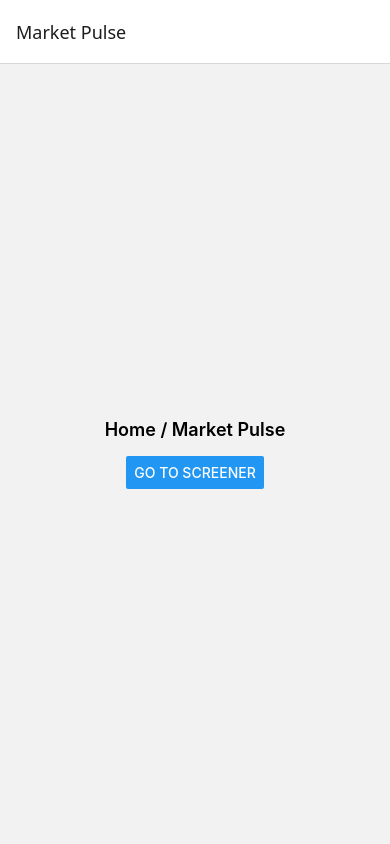
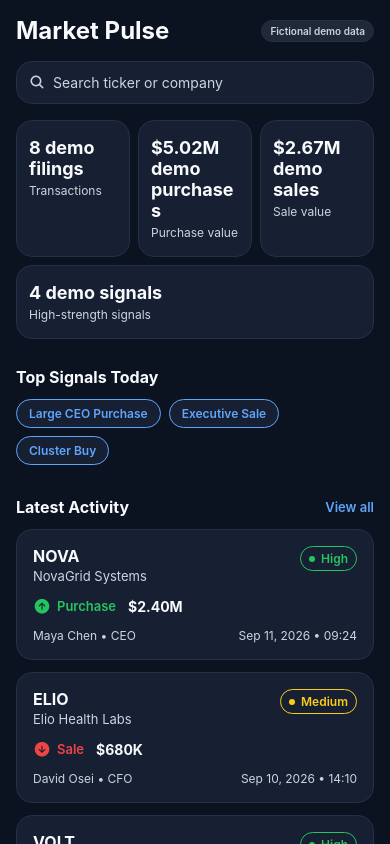
Before and after one commit to ironbat106/insider-activity-mobile-prototype, a React Native app: screen /Home in a window 390 px wide. Built offline with nearby package versions, Linux system fonts and the light colour scheme.

Commit message:
Build Home / Market Pulse screen

```diff
--- a/src/navigation/AppNavigator.tsx
+++ b/src/navigation/AppNavigator.tsx
@@ -2,26 +2,24 @@ import React from "react";
 import { View, Text, StyleSheet, Button } from "react-native";
 import { NavigationContainer } from "@react-navigation/native";
 import { createNativeStackNavigator } from "@react-navigation/native-stack";
+
 import { RootStackParamList } from "./types";
+import HomeScreen from "../screens/HomeScreen";
 
 const Stack = createNativeStackNavigator<RootStackParamList>();
-
-function HomePlaceholder({ navigation }: any) {
-  return (
-    <View style={styles.placeholder}>
-      <Text style={styles.placeholderText}>Home / Market Pulse</Text>
-      <Button title="Go to Screener" onPress={() => navigation.navigate("Screener")} />
-    </View>
-  );
-}
 
 function ScreenerPlaceholder({ navigation }: any) {
   return (
     <View style={styles.placeholder}>
       <Text style={styles.placeholderText}>Latest Trades / Screener</Text>
+
       <Button
         title="Open a sample trade"
-        onPress={() => navigation.navigate("TradeDetails", { tradeId: "trade-nova-01" })}
+        onPress={() =>
+          navigation.navigate("TradeDetails", {
+            tradeId: "trade-nova-01",
+          })
+        }
       />
     </View>
   );
@@ -40,9 +38,23 @@ export default function AppNavigator() {
   return (
     <NavigationContainer>
       <Stack.Navigator>
-        <Stack.Screen name="Home" component={HomePlaceholder} options={{ title: "Market Pulse" }} />
-        <Stack.Screen name="Screener" component={ScreenerPlaceholder} options={{ title: "Screener" }} />
-        <Stack.Screen name="TradeDetails" component={TradeDetailsPlaceholder} options={{ title: "Trade Details" }} />
+        <Stack.Screen
+          name="Home"
+          component={HomeScreen}
+          options={{ headerShown: false }}
+        />
+
+        <Stack.Screen
+          name="Screener"
+          component={ScreenerPlaceholder}
+          options={{ title: "Screener" }}
+        />
+
+        <Stack.Screen
+          name="TradeDetails"
+          component={TradeDetailsPlaceholder}
+          options={{ title: "Trade Details" }}
+        />
       </Stack.Navigator>
     </NavigationContainer>
   );
@@ -55,6 +67,7 @@ const styles = StyleSheet.create({
     justifyContent: "center",
     gap: 16,
   },
+
   placeholderText: {
     fontSize: 18,
     fontWeight: "600",
--- a/src/screens/HomeScreen.tsx
+++ b/src/screens/HomeScreen.tsx
@@ -0,0 +1,180 @@
+import React from "react";
+import { View, Text, StyleSheet, ScrollView, TouchableOpacity, SafeAreaView } from "react-native";
+import { Ionicons } from "@expo/vector-icons";
+import type { NativeStackScreenProps } from "@react-navigation/native-stack";
+import { RootStackParamList } from "../navigation/types";
+import { colors, spacing, radius } from "../theme/colors";
+import { mockTrades } from "../data/mockTrades";
+import { formatCurrencyShort, sumPurchaseValue, sumSaleValue, countHighSignals } from "../utils/formatters";
+import SummaryCard from "../components/SummaryCard";
+import TradeCard from "../components/TradeCard";
+
+type Props = NativeStackScreenProps<RootStackParamList, "Home">;
+
+const TOP_SIGNALS = ["Large CEO Purchase", "Executive Sale", "Cluster Buy"];
+
+export default function HomeScreen({ navigation }: Props) {
+  const latestTrades = [...mockTrades]
+    .sort((a, b) => new Date(b.filedAt).getTime() - new Date(a.filedAt).getTime())
+    .slice(0, 4);
+
+  const purchaseTotal = sumPurchaseValue(mockTrades);
+  const saleTotal = sumSaleValue(mockTrades);
+  const highSignalCount = countHighSignals(mockTrades);
+
+  return (
+    <SafeAreaView style={styles.safeArea}>
+      <ScrollView contentContainerStyle={styles.scrollContent}>
+        <View style={styles.headerRow}>
+          <Text style={styles.headerTitle}>Market Pulse</Text>
+          <View style={styles.badge}>
+            <Text style={styles.badgeText}>Fictional demo data</Text>
+          </View>
+        </View>
+
+        <TouchableOpacity
+          style={styles.searchBar}
+          onPress={() => navigation.navigate("Screener")}
+          activeOpacity={0.7}
+        >
+          <Ionicons name="search" size={16} color={colors.textSecondary} />
+          <Text style={styles.searchText}>Search ticker or company</Text>
+        </TouchableOpacity>
+
+        <View style={styles.summaryRow}>
+          <SummaryCard label="Transactions" value={`${mockTrades.length} demo filings`} />
+          <SummaryCard
+            label="Purchase value"
+            value={`${formatCurrencyShort(purchaseTotal)} demo purchases`}
+          />
+          <SummaryCard label="Sale value" value={`${formatCurrencyShort(saleTotal)} demo sales`} />
+        </View>
+
+        <View style={styles.summaryRowSecond}>
+          <SummaryCard label="High-strength signals" value={`${highSignalCount} demo signals`} />
+        </View>
+
+        <Text style={styles.sectionTitle}>Top Signals Today</Text>
+        <View style={styles.signalRow}>
+          {TOP_SIGNALS.map((signal) => (
+            <View key={signal} style={styles.signalChip}>
+              <Text style={styles.signalChipText}>{signal}</Text>
+            </View>
+          ))}
+        </View>
+
+        <View style={styles.sectionHeaderRow}>
+          <Text style={styles.sectionTitle}>Latest Activity</Text>
+          <TouchableOpacity onPress={() => navigation.navigate("Screener")}>
+            <Text style={styles.viewAll}>View all</Text>
+          </TouchableOpacity>
+        </View>
+
+        {latestTrades.map((trade) => (
+          <TradeCard
+            key={trade.id}
+            trade={trade}
+            onPress={() => navigation.navigate("TradeDetails", { tradeId: trade.id })}
+          />
+        ))}
+      </ScrollView>
+    </SafeAreaView>
+  );
+}
+
+const styles = StyleSheet.create({
+  safeArea: {
+    flex: 1,
+    backgroundColor: colors.background,
+  },
+  scrollContent: {
+    padding: spacing.md,
+    paddingBottom: spacing.xl,
+  },
+  headerRow: {
+    flexDirection: "row",
+    alignItems: "center",
+    justifyContent: "space-between",
+    marginBottom: spacing.md,
+  },
+  headerTitle: {
+    color: colors.textPrimary,
+    fontSize: 24,
+    fontWeight: "700",
+  },
+  badge: {
+    backgroundColor: colors.surfaceAlt,
+    borderRadius: radius.chip,
+    paddingHorizontal: spacing.xs,
+    paddingVertical: 4,
+    borderWidth: 1,
+    borderColor: colors.border,
+  },
+  badgeText: {
+    color: colors.textSecondary,
+    fontSize: 10,
+    fontWeight: "600",
+  },
+  searchBar: {
+    flexDirection: "row",
+    alignItems: "center",
+    backgroundColor: colors.surface,
+    borderRadius: radius.card,
+    borderWidth: 1,
+    borderColor: colors.border,
+    paddingHorizontal: spacing.sm,
+    paddingVertical: spacing.sm,
+    marginBottom: spacing.md,
+  },
+  searchText: {
+    color: colors.textSecondary,
+    marginLeft: spacing.xs,
+    fontSize: 14,
+  },
+  summaryRow: {
+    flexDirection: "row",
+    gap: spacing.xs,
+    marginBottom: spacing.xs,
+  },
+  summaryRowSecond: {
+    flexDirection: "row",
+    marginBottom: spacing.md,
+  },
+  sectionTitle: {
+    color: colors.textPrimary,
+    fontSize: 16,
+    fontWeight: "700",
+    marginTop: spacing.sm,
+    marginBottom: spacing.sm,
+  },
+  sectionHeaderRow: {
+    flexDirection: "row",
+    justifyContent: "space-between",
+    alignItems: "center",
+  },
+  signalRow: {
+    flexDirection: "row",
+    flexWrap: "wrap",
+    marginBottom: spacing.sm,
+  },
+  signalChip: {
+    backgroundColor: colors.surface,
+    borderRadius: radius.chip,
+    borderWidth: 1,
+    borderColor: colors.accentBlue,
+    paddingHorizontal: spacing.sm,
+    paddingVertical: 6,
+    marginRight: spacing.xs,
+    marginBottom: spacing.xs,
+  },
+  signalChipText: {
+    color: colors.accentBlue,
+    fontSize: 12,
+    fontWeight: "600",
+  },
+  viewAll: {
+    color: colors.accentBlue,
+    fontSize: 13,
+    fontWeight: "600",
+  },
+});
```
